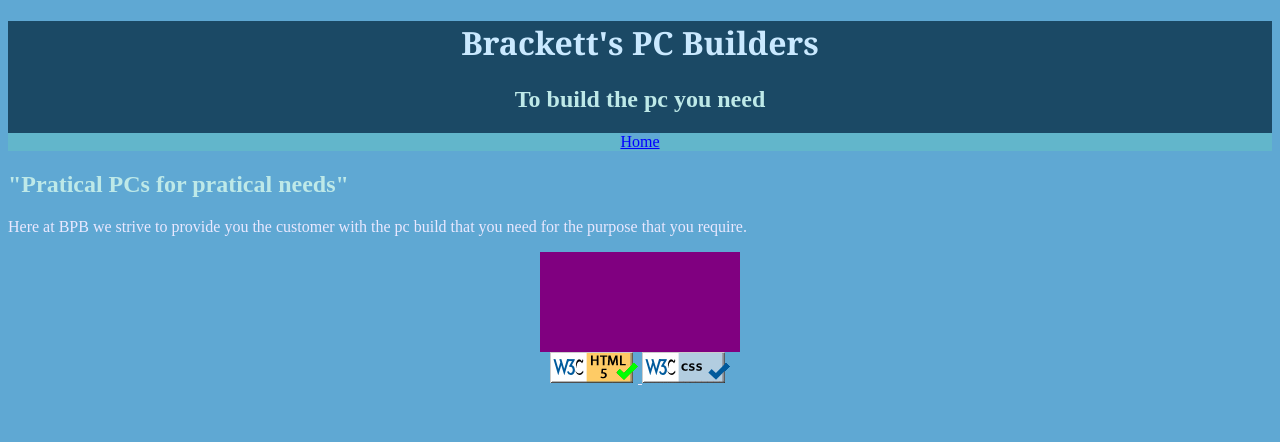
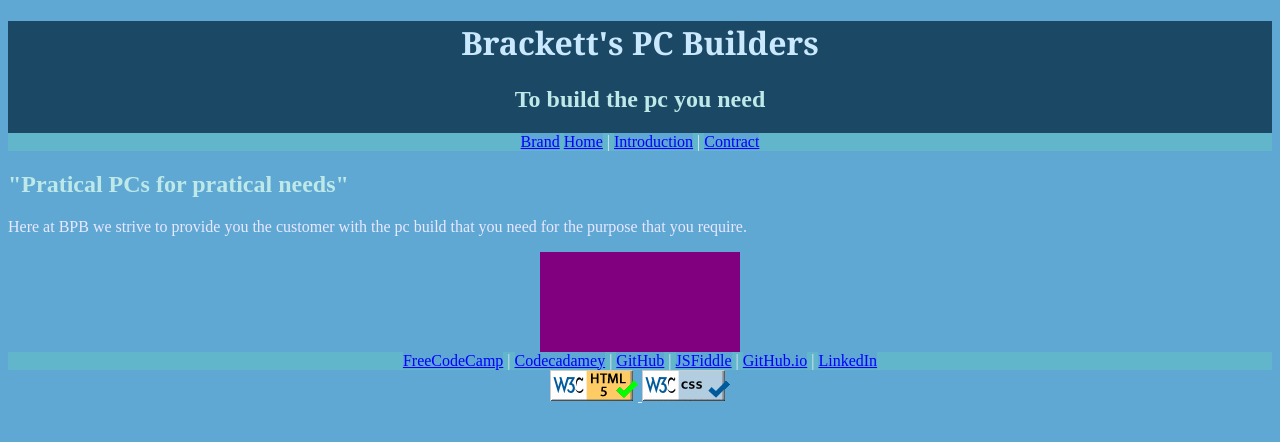
Before and after one commit to wolfbaj/WEB250, a PHP site: page /brand.html in a window 1280 px wide. Shown: the top 442 px of the page. Run offline with PHP 8.4, Linux system fonts and the light colour scheme.

Commit message:
navigation update

```diff
--- a/brand.html
+++ b/brand.html
@@ -11,7 +11,10 @@
 		<h1 class="top">Brackett's PC Builders</h1>
 		<h2 class="top">To build the pc you need</h2>
 		<nav>
-			<a href="brand.html">Home</a>
+			<a href="brand.html">Brand</a>
+			<a href="index.html">Home</a> |
+			<a href="introduction.html">Introduction</a> |
+			<a href="contract.html">Contract</a>
 		</nav>
 		</header>
 		<section>
@@ -24,6 +27,14 @@
 			</div>
 		</div>
 		<footer>
+		<nav>
+			<a href="https://www.freecodecamp.org/wolfbaj">FreeCodeCamp</a> |
+			<a href="https://www.codecademy.com/profiles/wolfbaj">Codecadamey</a> |
+			<a href="https://github.com/wolfbaj">GitHub</a> |
+			<a href="https://jsfiddle.net/user/wolfbaj/fiddles/">JSFiddle</a> |
+			<a href="https://wolfbaj.github.io">GitHub.io</a> |
+			<a href="https://www.linkedin.com/in/alston-brackett-65a1642aa/">LinkedIn</a>
+		</nav>
 			<a href="https://validator.w3.org/check?uri=https://wolfbaj.github.io/web250.io/brand.html">
 			<img src="images/html_validation_button.gif" alt="Validate HTML">
 			</a>
--- a/contract.html
+++ b/contract.html
@@ -10,6 +10,7 @@
 	<header>
 		<h1>Alston Brackett</h1>
 		<nav>
+			<a href="brand.html">Brand</a>
 			<a href="index.html">Home</a> |
 			<a href="introduction.html">Introduction</a> |
 			<a href="contract.html">Contract</a>
--- a/index.html
+++ b/index.html
@@ -9,6 +9,7 @@
 		<header>
 		<h1>Alston Brackett |web250 Home|</h1>
 		<nav>
+			<a href="brand.html">Brand</a>
 			<a href="index.html">Home</a> |
 			<a href="introduction.html">Introduction</a> |
 			<a href="contract.html">Contract</a>
--- a/introduction.html
+++ b/introduction.html
@@ -10,6 +10,7 @@
 		<header>
 		<h1>Alston Brackett</h1>
 		<nav>
+			<a href="brand.html">Brand</a>
 			<a href="index.html">Home</a> |
 			<a href="introduction.html">Introduction</a> |
 			<a href="contract.html">Contract</a>
--- a/styles/brand.css
+++ b/styles/brand.css
@@ -3,6 +3,7 @@
 	color: #EAE8FF;
 	font-family: Palantino;
 	box-sizing: border-box;
+
 }
 body{
 
```
